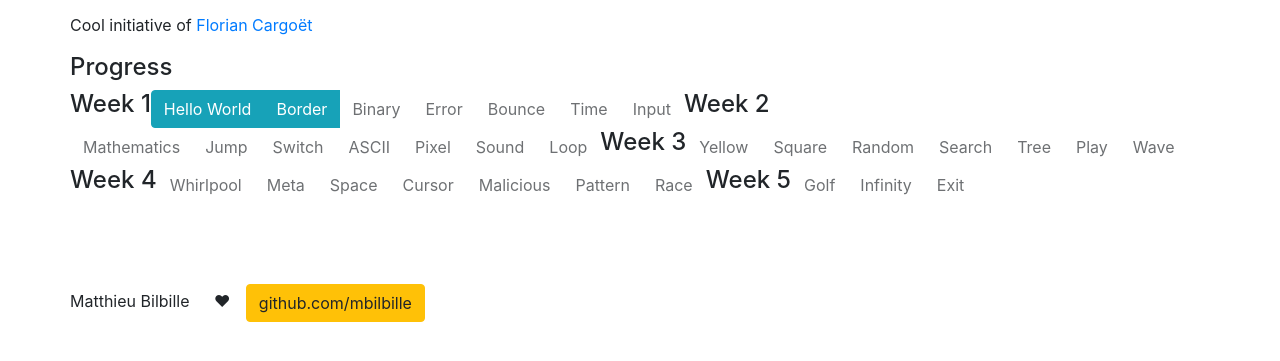
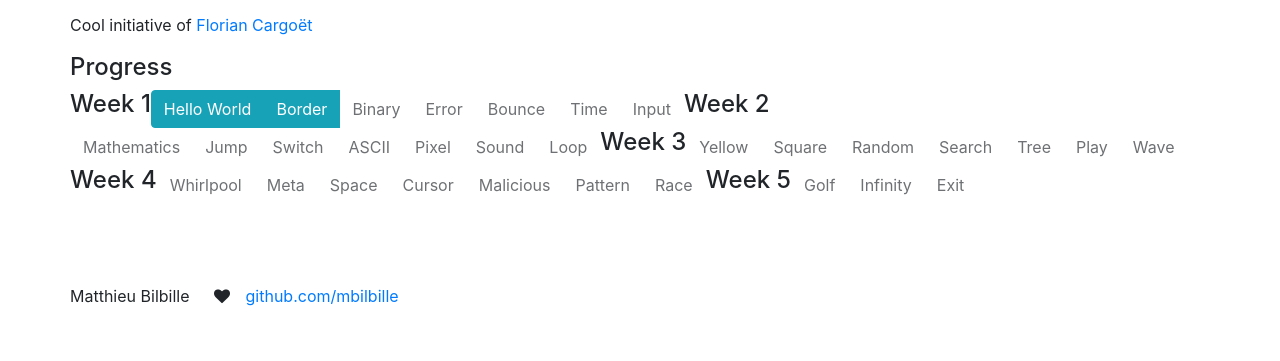
Before and after one commit to mbilbille/moc, a plain HTML site: page index.html in a window 1280 px wide. Shown: the part 83-444 px from the top of the page. Drawn offline with nearby package versions, Linux system fonts and the light colour scheme.

Commit message:
Use font awesome

```diff
--- a/index.html
+++ b/index.html
@@ -9,7 +9,17 @@
 
     <title>One month of code</title>
     <link href="//netdna.bootstrapcdn.com/bootswatch/3.1.1/lumen/bootstrap.min.css" rel="stylesheet">
+    <link href="http://netdna.bootstrapcdn.com/font-awesome/4.0.3/css/font-awesome.css" rel="stylesheet">
     <script src="assets/ga.js"></script>
+    <style type="text/css">
+        .fa-heart {
+            margin: 0 11px 0 20px;
+        }
+        .fa-heart:hover {
+            color: #EC7063;
+            transition: color 0.2s;
+        }
+    </style>
 </head>
 <body>
     <div class="container">
@@ -83,7 +93,7 @@
         </div>
         <footer style="margin: 5em 0;">
             <div class="row">
-                <p class="text-center">Matthieu Bilbille <span style="margin: 0 11px 0 20px;">♥</span> <a href="https://github.com/mbilbille" class="btn btn-warning btn-xs" target="_blank">github.com/mbilbille</a></p>
+                <p class="text-center">Matthieu Bilbille <i class="fa fa-heart"></i> <a href="https://github.com/mbilbille" target="_blank">github.com/mbilbille</a></p>
             </div>
         </footer>
     </div>
```
